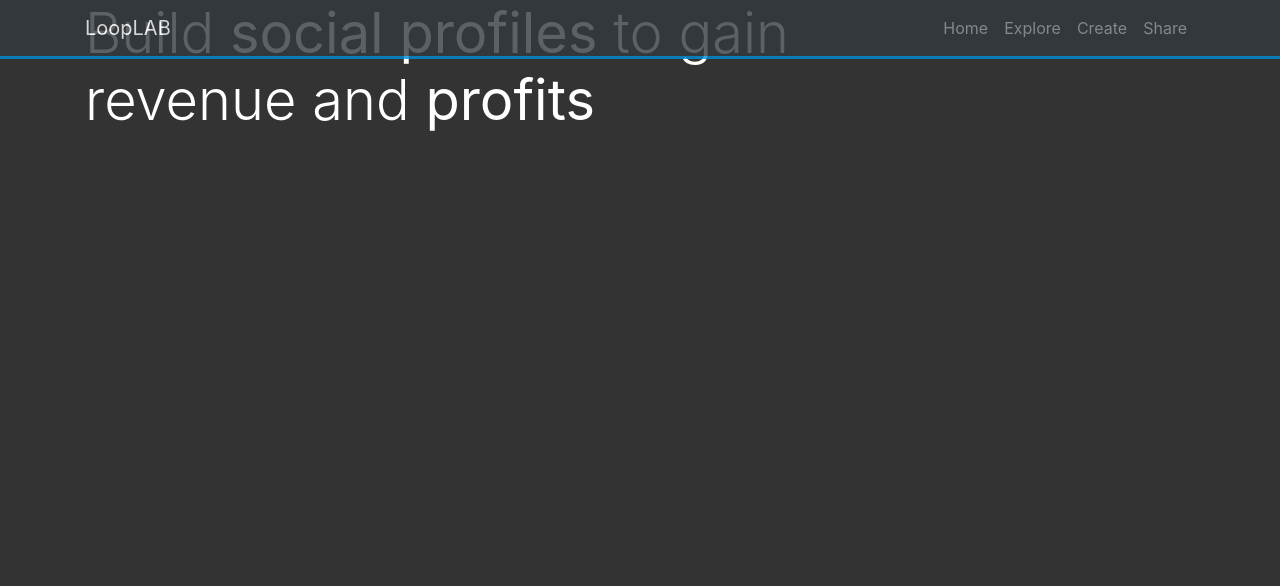
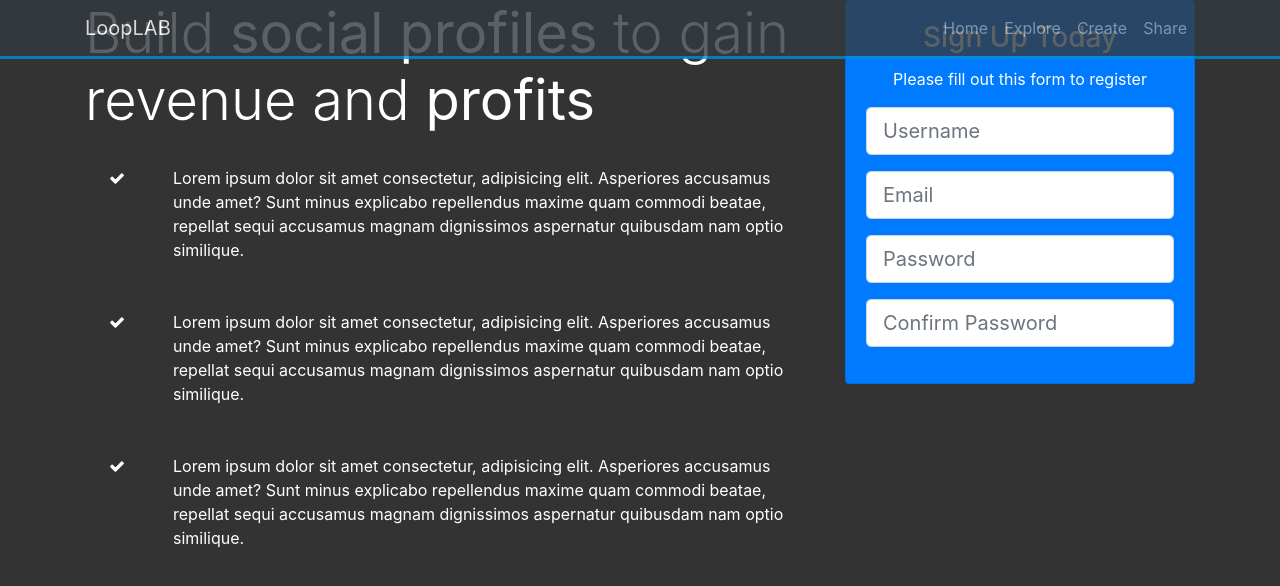
Before and after one commit to Oshinowo/looplab-theme, a website: page src/index.html in a window 1280 px wide. Drawn offline with Linux system fonts and the light colour scheme.

Commit message:
fifth commit

```diff
--- a/src/index.html
+++ b/src/index.html
@@ -46,11 +46,61 @@
                                 <h1 class="display-4">Build <strong>social profiles</strong> to gain revenue and
                                     <strong>profits</strong></h1>
                                 <div class="d-flex flex-row">
-
+                                    <div class="p-4 self-start">
+                                        <i class="fa fa-check"></i>
+                                    </div>
+                                    <div class="p-4 align-self-end">
+                                        Lorem ipsum dolor sit amet consectetur, adipisicing elit. Asperiores accusamus
+                                        unde amet? Sunt minus explicabo repellendus maxime quam commodi beatae, repellat
+                                        sequi accusamus magnam dignissimos aspernatur quibusdam nam optio similique.
+                                    </div>
+                                </div>
+                                <div class="d-flex flex-row">
+                                    <div class="p-4 self-start">
+                                        <i class="fa fa-check"></i>
+                                    </div>
+                                    <div class="p-4 align-self-end">
+                                        Lorem ipsum dolor sit amet consectetur, adipisicing elit. Asperiores accusamus
+                                        unde amet? Sunt minus explicabo repellendus maxime quam commodi beatae, repellat
+                                        sequi accusamus magnam dignissimos aspernatur quibusdam nam optio similique.
+                                    </div>
+                                </div>
+                                <div class="d-flex flex-row">
+                                    <div class="p-4 self-start">
+                                        <i class="fa fa-check"></i>
+                                    </div>
+                                    <div class="p-4 align-self-end">
+                                        Lorem ipsum dolor sit amet consectetur, adipisicing elit. Asperiores accusamus
+                                        unde amet? Sunt minus explicabo repellendus maxime quam commodi beatae, repellat
+                                        sequi accusamus magnam dignissimos aspernatur quibusdam nam optio similique.
+                                    </div>
                                 </div>
                             </div>
                             <div class="col-lg-4">
-
+                                <div class="card bg-primary text-center card-form">
+                                    <div class="card-body">
+                                        <h3 class="card-title">Sign Up Today</h3>
+                                        <p class="card-text">Please fill out this form to register</p>
+                                        <form method="post" action="">
+                                            <div class="form-group">
+                                                <input type="text" class="form-control form-control-lg"
+                                                    placeholder="Username">
+                                            </div>
+                                            <div class="form-group">
+                                                <input type="email" class="form-control form-control-lg"
+                                                    placeholder="Email">
+                                            </div>
+                                            <div class="form-group">
+                                                <input type="password" class="form-control form-control-lg"
+                                                    placeholder="Password">
+                                            </div>
+                                            <div class="form-group">
+                                                <input type="password" class="form-control form-control-lg"
+                                                    placeholder="Confirm Password">
+                                            </div>
+                                        </form>
+                                    </div>
+                                </div>
                             </div>
                         </div>
                     </div>
```
